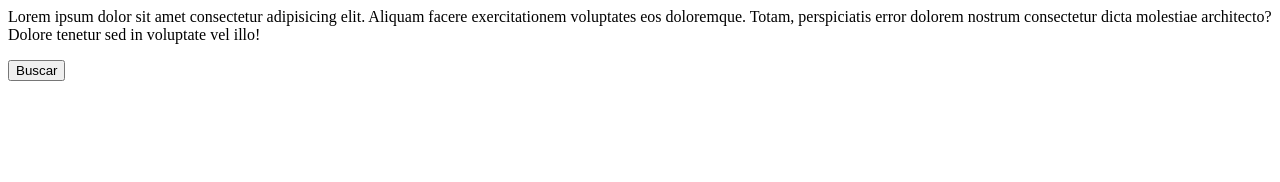
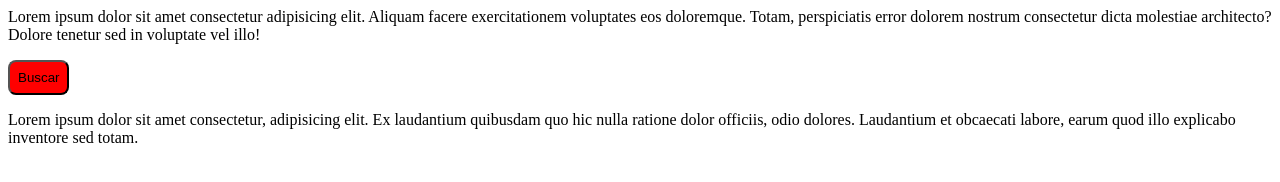
Before and after one commit to JoseSalcedo-HNG/githng, a plain HTML site: page index.html in a window 1280 px wide. Drawn offline with Linux system fonts and the light colour scheme.

Commit message:
agregamos parrafo

```diff
--- a/estilo.css
+++ b/estilo.css
@@ -1,5 +1,7 @@
-button.{
+button{
     background-color: red;
-    padding: 5px;
-    color: black
+    padding: 8px;
+    color: black;
+    text-decoration: none;
+    border-radius: 8px;
 }
--- a/index.html
+++ b/index.html
@@ -1,6 +1,6 @@
 <html>
 
-<style ref="estilo.css"></style>
+<link rel="stylesheet"  type="text/css" href="estilo.css">
 
 <section>
     <p>
@@ -8,8 +8,9 @@
 
     </p>
     <button>Buscar
+    </button>
+    <p>Lorem ipsum dolor sit amet consectetur, adipisicing elit. Ex laudantium quibusdam quo hic nulla ratione dolor officiis, odio dolores. Laudantium et obcaecati labore, earum quod illo explicabo inventore sed totam.</p>
 
-    </button>
 </section>
 
 
```
